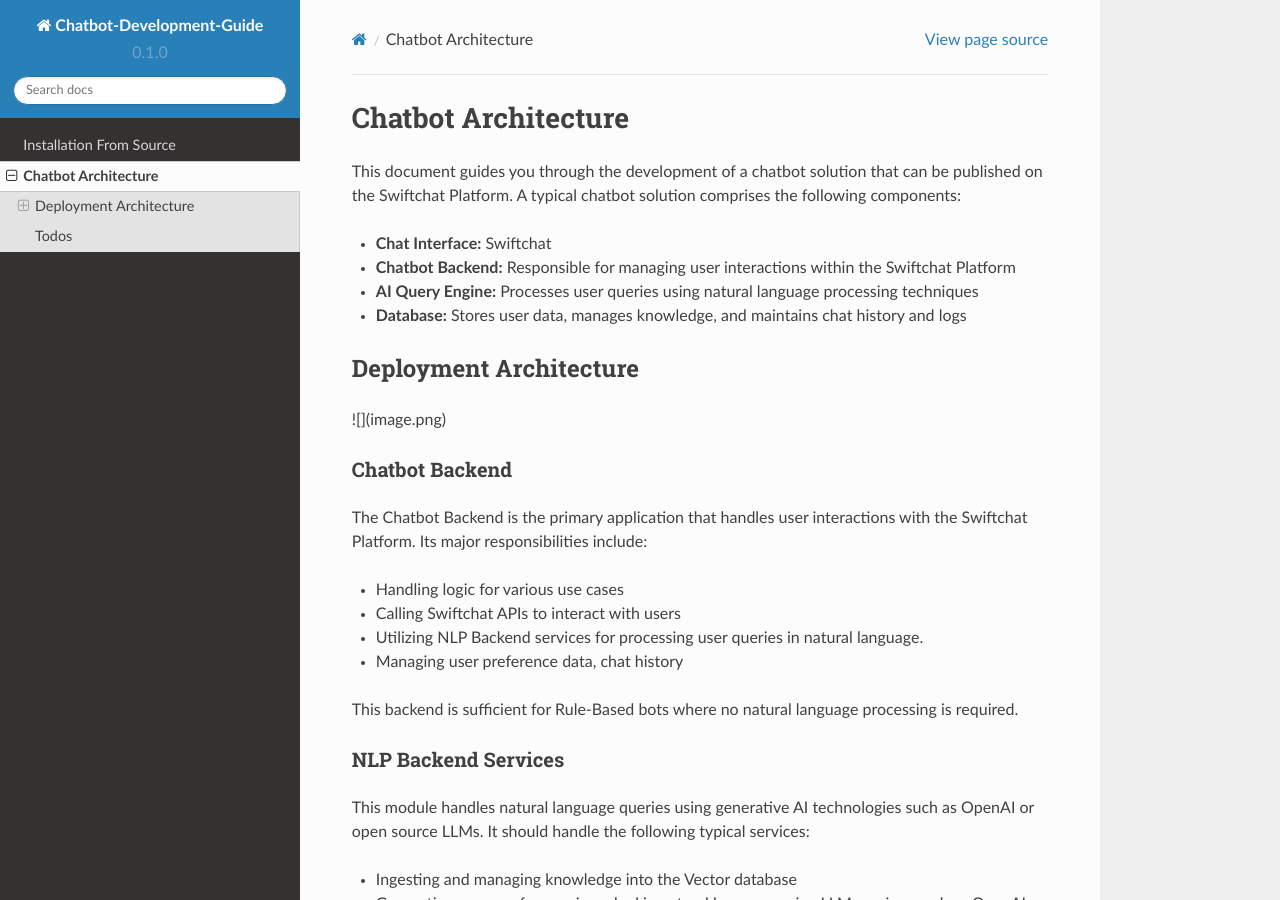
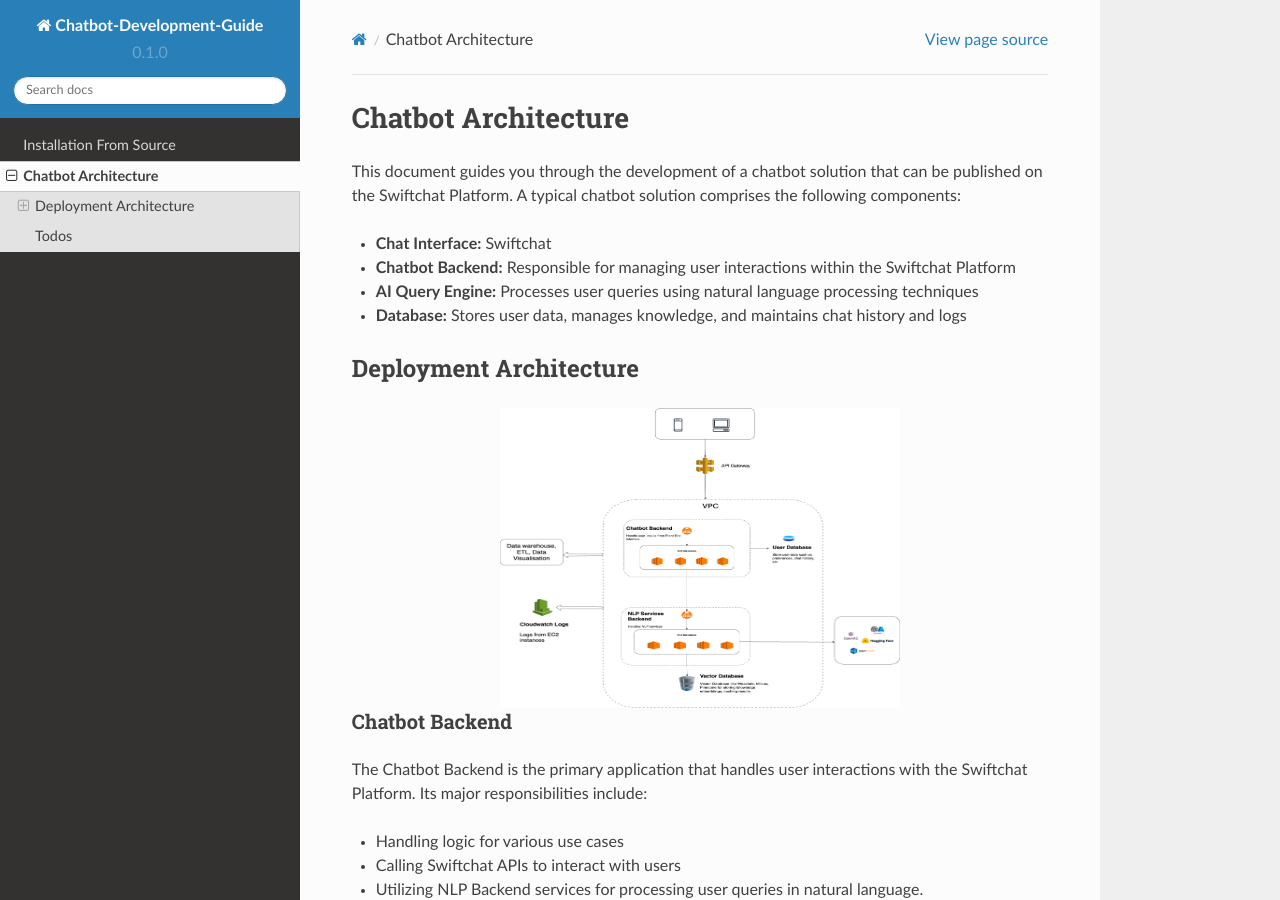
Before and after one commit to Priyanka-sharma181/Chatbot-Development-Guide, a Sphinx documentation site: the page built from docs/source/architecture.rst, in a window 1280 px wide and 900 px high. Built offline with Sphinx 7.4.7 and the Read the Docs theme 2.0.0, drawn with Linux system fonts in a browser that asks for light colours.

```diff
--- a/docs/source/architecture.rst
+++ b/docs/source/architecture.rst
@@ -10,7 +10,12 @@
 
 Deployment Architecture
 ~~~~~~~~~~~~~~~~~~~~~~~
-![](image.png)
+.. image:: image.png
+   :alt: Alternative text describing the image
+   :width: 400
+   :height: 300
+   :align: center
+
 
 Chatbot Backend
 ----------------
```
